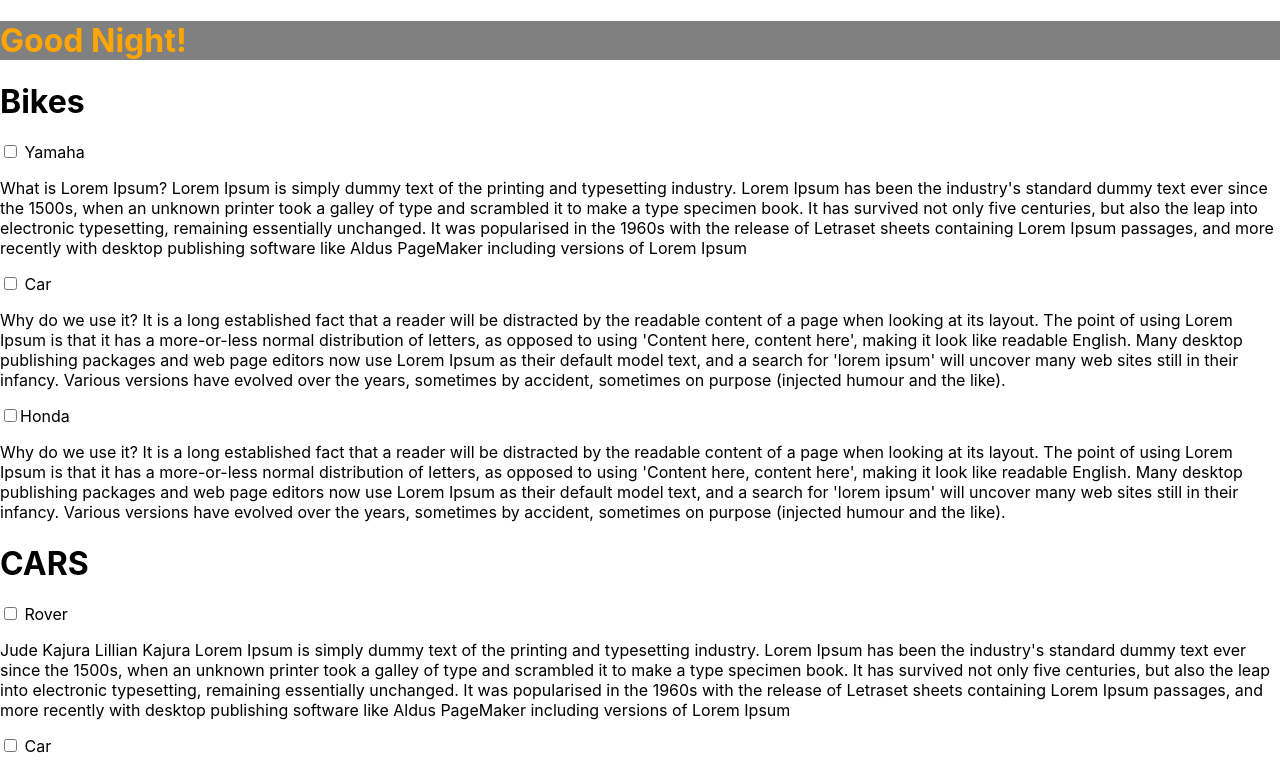
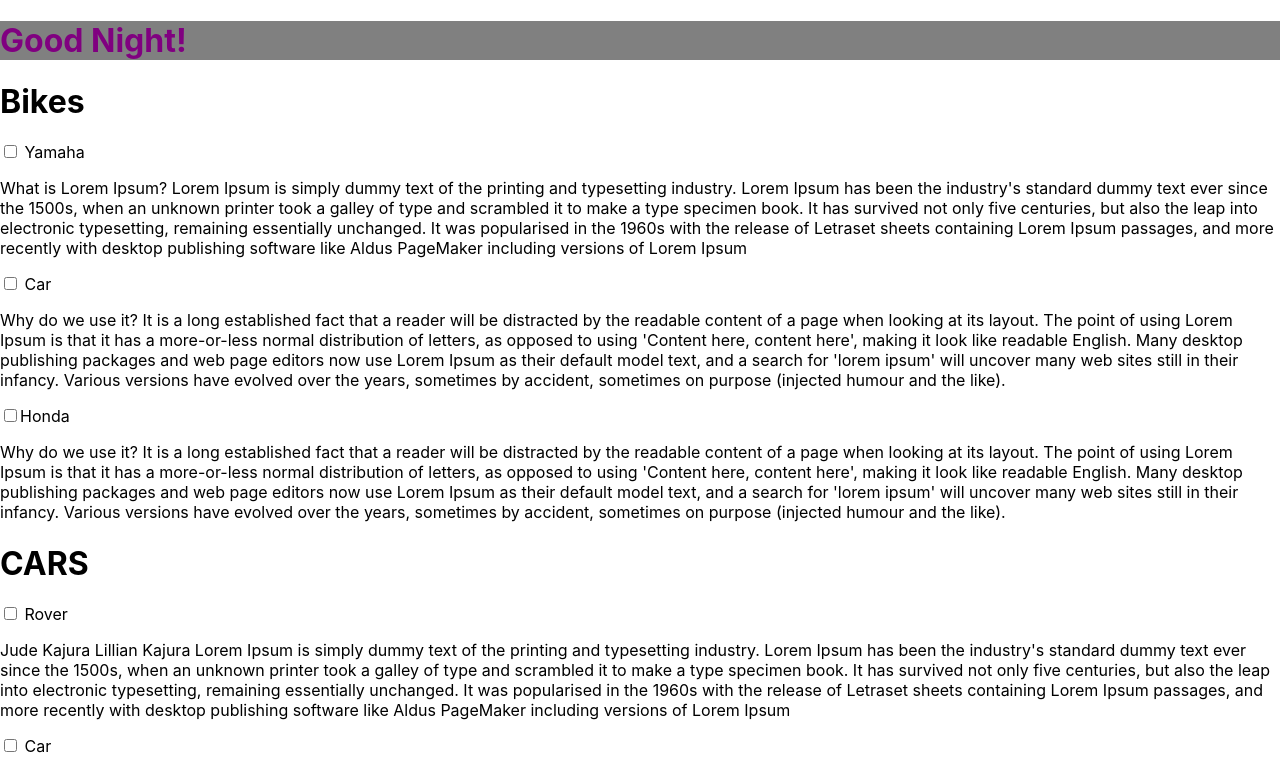
Before and after one commit to kbjude/my-app, a React (Create React App) app: page / in a window 1280 px wide. Shown: the top 773 px of the page. Built offline with nearby package versions, Linux system fonts and the light colour scheme.

Commit message:
WIP styles

```diff
--- a/src/components/Current.js
+++ b/src/components/Current.js
@@ -2,22 +2,25 @@ import React from 'react';
 import reactDom from 'react-dom';
 
 function Current() {
+  const styles = {
+    color: "orange",
+    backgroundColor: "grey"
+  }
     const date = new Date()
     const hours = date.getHours()
     let timeOfDay
 
     if (hours < 12) {
       this.timeOfDay = "Morning"
+      styles.color = "blue"
     }else if (hours >= 12 && hours < 17) {
       timeOfDay = "afternoon"
+      styles.color = "blue"
     }else {
       timeOfDay = "Night"
+      styles.color = "purple"
     }
 
-    const styles = {
-      color: "orange",
-      backgroundColor: "grey"
-    }
     return (
       <h1 style={styles}> Good {timeOfDay}!</h1>
     )
```
